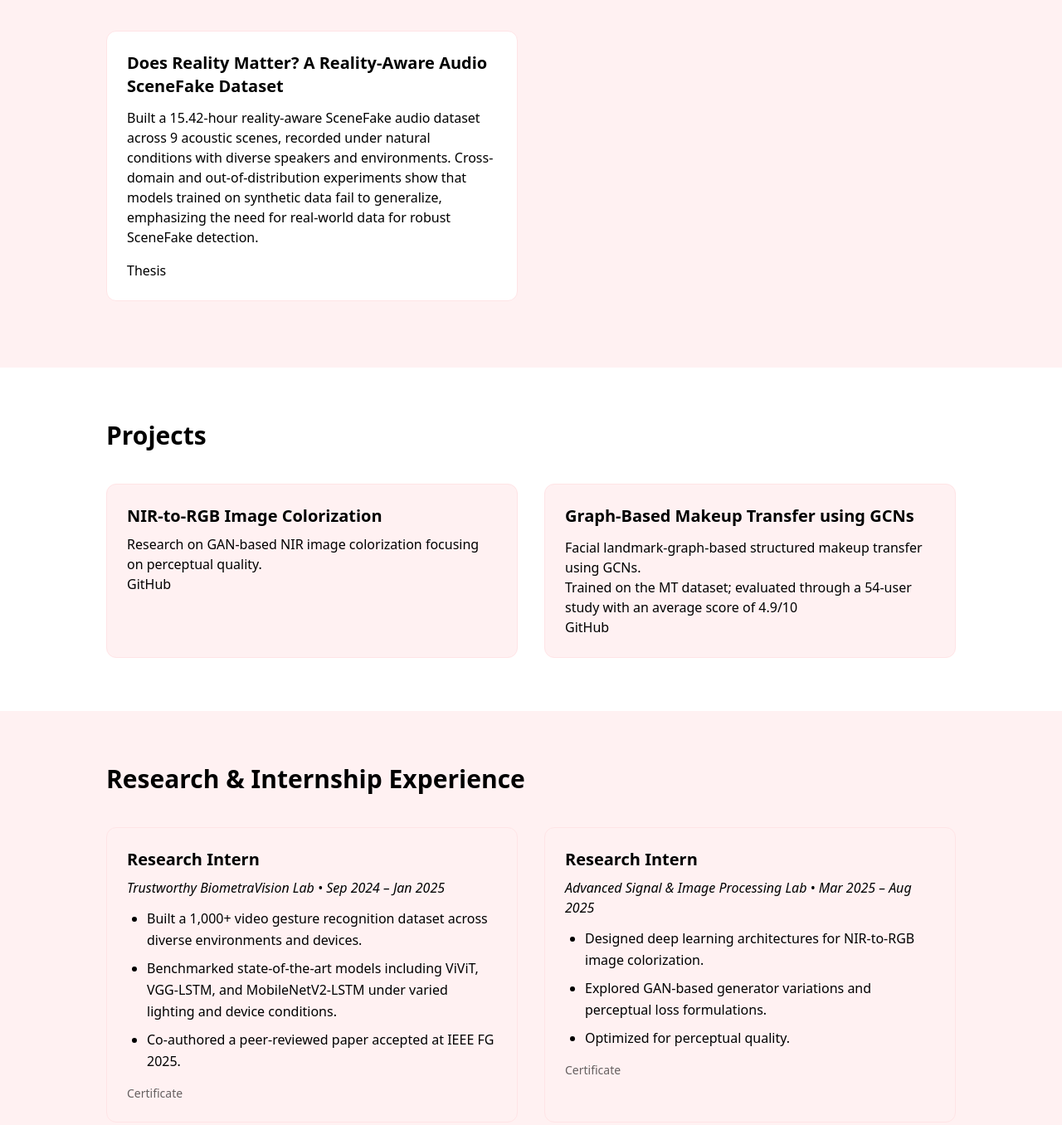
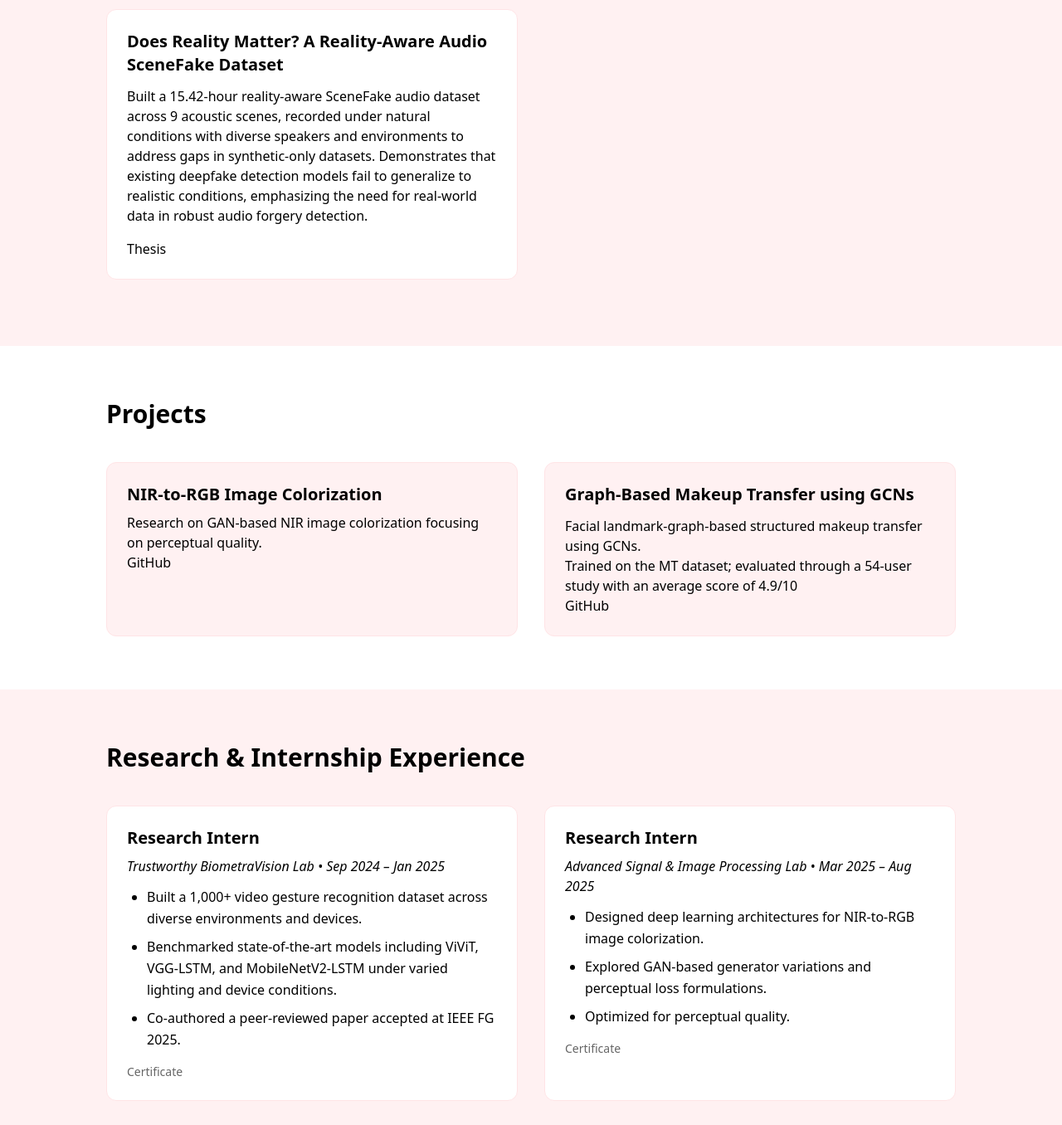
Before and after one commit to sinhajiya/sinhajiya.github.io, a plain HTML site: page index.html in a window 1280 px wide. Shown: the part 1777-3133 px from the top of the page at 83% size. Drawn offline with nearby package versions, Linux system fonts and the light colour scheme; a small style sheet from the web is missing.

Commit message:
Update index.html

```diff
--- a/index.html
+++ b/index.html
@@ -136,7 +136,7 @@ referrerpolicy="no-referrer" />
       </p>
       <ul class="list-disc pl-6 space-y-2 leading-relaxed">
         <!-- <li>7th Semester</li> -->
-        <li>CGPA: 8.57/10</li>
+        <!-- <li>CGPA: 8.57/10</li> -->
         <!-- <li>Relevant Coursework: Deep Learning, Digital Signal Processing, Computer Vision, Linear Algebra.</li> -->
       </ul>
 
@@ -184,10 +184,9 @@ referrerpolicy="no-referrer" />
         </h4>
 
         <p class="mb-4">
-          Built a 15.42-hour reality-aware SceneFake audio dataset across 9 acoustic scenes, recorded under natural conditions with diverse speakers and environments.
-          Cross-domain and out-of-distribution experiments show that models trained on synthetic data fail to generalize, emphasizing the need for real-world data for robust SceneFake detection.
+          Built a 15.42-hour reality-aware SceneFake audio dataset across 9 acoustic scenes, recorded under natural conditions with diverse speakers and environments to address gaps in synthetic-only datasets. Demonstrates that existing deepfake detection models fail to generalize to realistic conditions, emphasizing the need for real-world data in robust audio forgery detection.
+
         </p>
-
         <a href="https://drive.google.com/file/d/1-QDfykf2f5fAxdnW_OipbtKi8FQ9XUjl/view?usp=sharing"
            class="font-medium hover:underline"
            target="_blank">
@@ -256,7 +255,8 @@ referrerpolicy="no-referrer" />
       <!-- Internship 1 -->
       <a href="assests/tbvl.pdf"
          target="_blank"
-         class="block p-6 border border-rose-100 rounded-xl bg-white-50 hover:shadow-lg transition cursor-pointer">
+        class="block p-6 border border-rose-100 rounded-xl bg-white hover:shadow-lg transition cursor-pointer">
+         <!-- class="block p-6 border border-rose-100 rounded-xl bg-white-50 hover:shadow-lg transition cursor-pointer"> -->
 
         <h4 class="text-xl font-bold mb-2">Research Intern</h4>
         <p class="italic">Trustworthy BiometraVision Lab • Sep 2024 – Jan 2025</p>
@@ -282,7 +282,8 @@ referrerpolicy="no-referrer" />
       <!-- Internship 2 -->
       <a href="assests/asip.pdf"
          target="_blank"
-         class="block p-6 border border-rose-100 rounded-xl bg-white-50 hover:shadow-lg transition cursor-pointer">
+          class="block p-6 border border-rose-100 rounded-xl bg-white hover:shadow-lg transition cursor-pointer">
+         <!-- class="block p-6 border border-rose-100 rounded-xl bg-white-50 hover:shadow-lg transition cursor-pointer"> -->
 
         <h4 class="text-xl font-bold mb-2">Research Intern</h4>
         <p class="italic">Advanced Signal & Image Processing Lab • Mar 2025 – Aug 2025</p>
```
